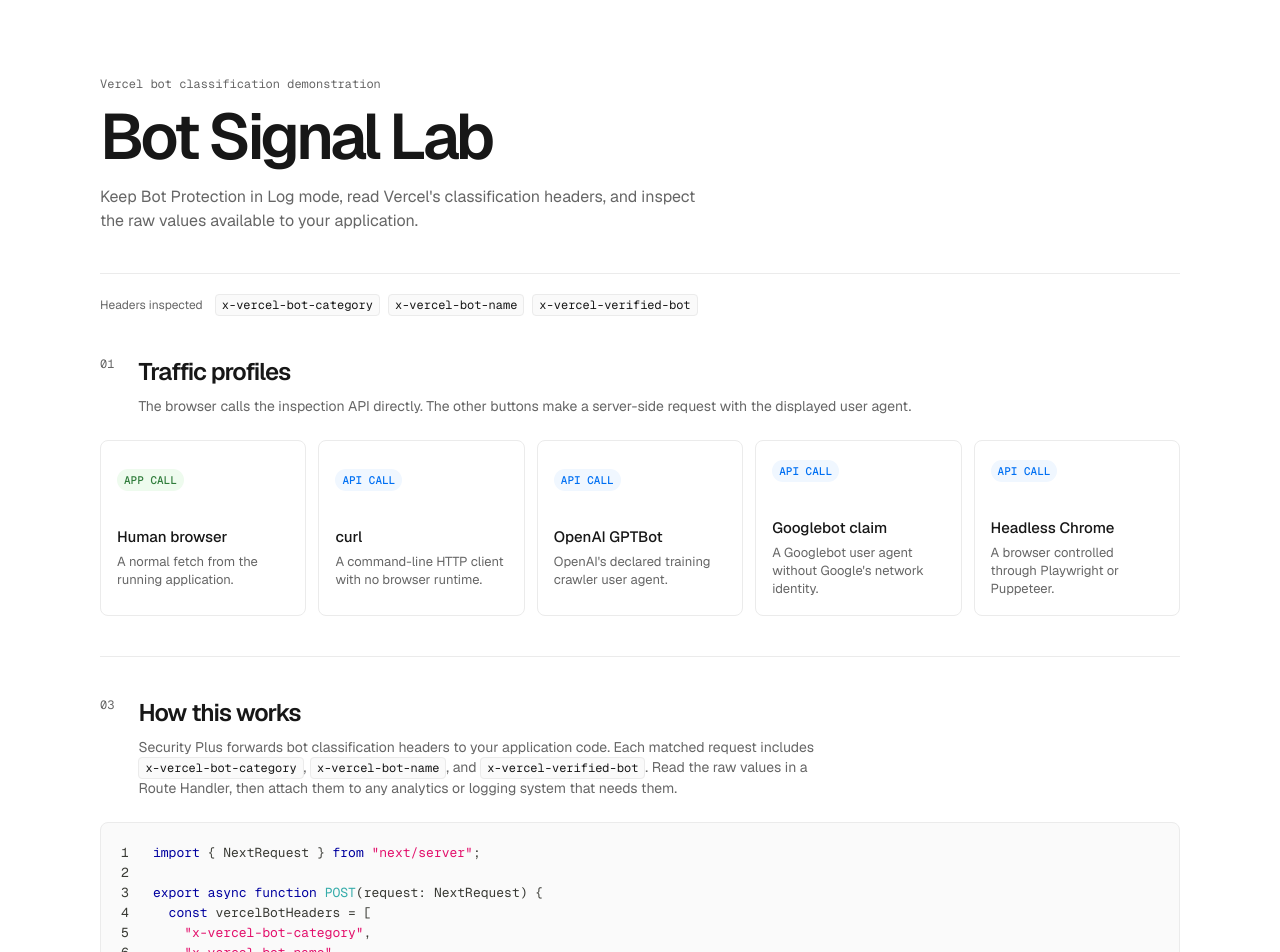
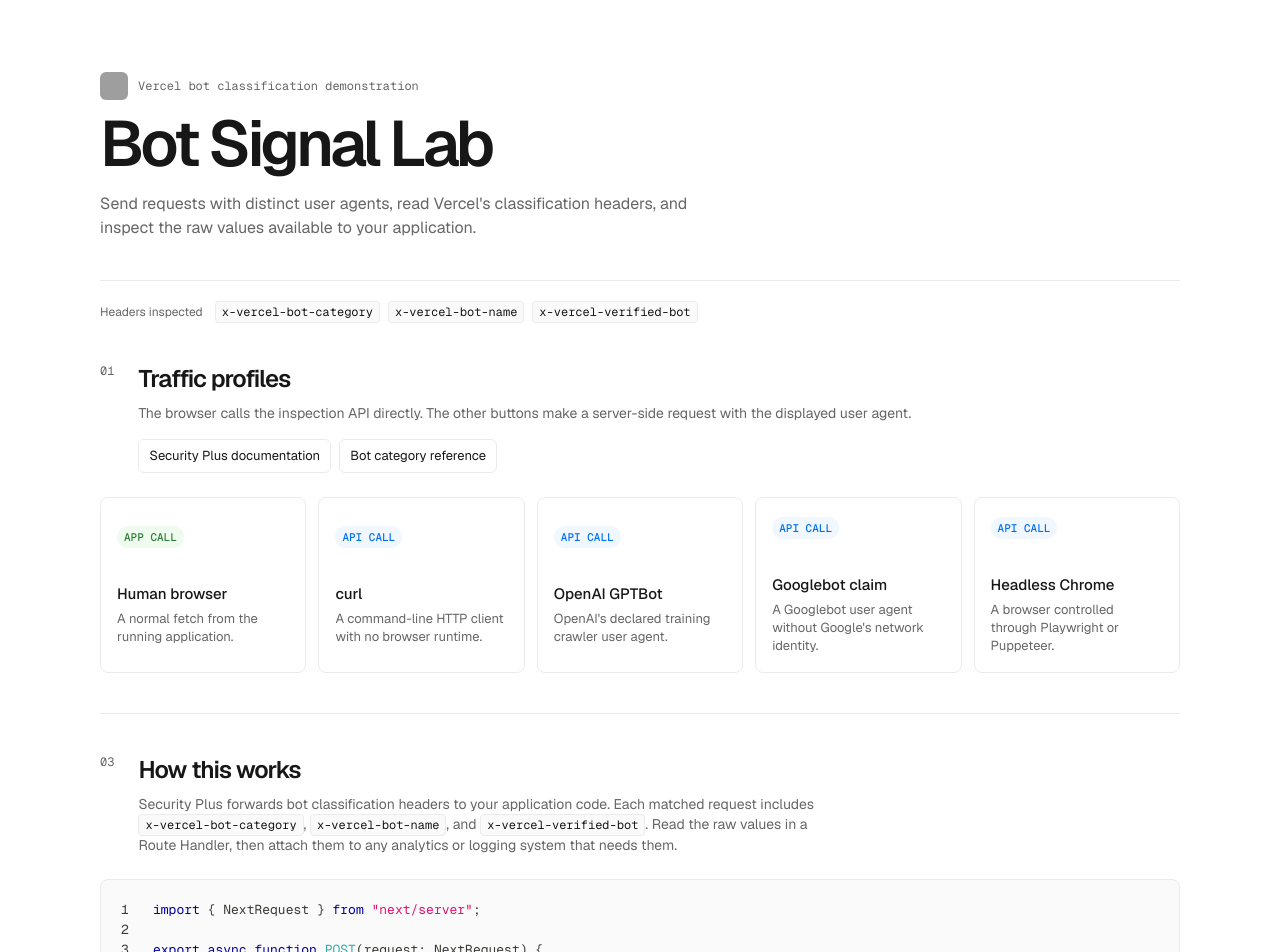
Before and after one commit to bennor/bot-signal-lab, a Next.js app: page / in a window 1280 px wide. Shown: the top 952 px of the page. Built offline with nearby package versions, Linux system fonts and the light colour scheme; grey boxes are pictures that could not be loaded.

Commit message:
Add bot references and project icon

```diff
--- a/app/globals.css
+++ b/app/globals.css
@@ -60,6 +60,16 @@ main {
   font-family: var(--font-mono);
   font-size: 12px;
   line-height: 16px;
+}
+
+.project-brand {
+  display: flex;
+  gap: 10px;
+  align-items: center;
+}
+
+.project-brand img {
+  border-radius: 6px;
 }
 
 h1 {
@@ -224,6 +234,28 @@ pre {
   max-width: 700px;
 }
 
+.resource-links {
+  display: flex;
+  flex-wrap: wrap;
+  gap: 8px;
+  margin-top: 16px;
+}
+
+.resource-links a {
+  padding: 7px 10px;
+  border: 1px solid var(--ds-gray-400);
+  border-radius: 6px;
+  color: var(--ds-gray-1000);
+  font-size: 13px;
+  line-height: 18px;
+  text-decoration: none;
+}
+
+.resource-links a:hover {
+  border-color: var(--ds-gray-600);
+  background: var(--ds-gray-100);
+}
+
 .code-sample {
   max-height: none;
   background: var(--ds-background-200) !important;
--- a/components/traffic-dashboard.tsx
+++ b/components/traffic-dashboard.tsx
@@ -1,5 +1,6 @@
 "use client";
 
+import Image from "next/image";
 import { useState } from "react";
 import { Highlight, themes } from "prism-react-renderer";
 import { simulations, type TrafficResult } from "@/lib/traffic";
@@ -61,11 +62,14 @@ export function TrafficDashboard() {
     <main>
       <header className="masthead">
         <div>
-          <span className="eyebrow">Vercel bot classification demonstration</span>
+          <div className="project-brand">
+            <Image src="/icon.svg" alt="" width={28} height={28} priority />
+            <span className="eyebrow">Vercel bot classification demonstration</span>
+          </div>
           <h1>Bot Signal Lab</h1>
           <p className="intro">
-            Keep Bot Protection in Log mode, read Vercel&apos;s classification headers,
-            and inspect the raw values available to your application.
+            Send requests with distinct user agents, read Vercel&apos;s classification
+            headers, and inspect the raw values available to your application.
           </p>
         </div>
       </header>
@@ -86,6 +90,22 @@ export function TrafficDashboard() {
               The browser calls the inspection API directly. The other buttons make a
               server-side request with the displayed user agent.
             </p>
+            <div className="resource-links">
+              <a
+                href="https://vercel.com/docs/vercel-firewall/security-plus"
+                target="_blank"
+                rel="noreferrer"
+              >
+                Security Plus documentation
+              </a>
+              <a
+                href="https://vercel.com/docs/bot-management#bot-visibility-and-classification-with-security-plus"
+                target="_blank"
+                rel="noreferrer"
+              >
+                Bot category reference
+              </a>
+            </div>
           </div>
         </div>
         <div className="scenario-grid">
@@ -152,11 +172,14 @@ export function TrafficDashboard() {
           {({ className, style, tokens, getLineProps, getTokenProps }) => (
             <pre className={`${className} code-sample`} style={style}>
               {tokens.map((line, index) => (
-                <span {...getLineProps({ line })} className="code-line" key={index}>
+                <span key={`line-${index}`} {...getLineProps({ line })} className="code-line">
                   <span className="line-number">{index + 1}</span>
                   <span>
                     {line.map((token, tokenIndex) => (
-                      <span {...getTokenProps({ token })} key={tokenIndex} />
+                      <span
+                        key={`token-${index}-${tokenIndex}`}
+                        {...getTokenProps({ token })}
+                      />
                     ))}
                   </span>
                 </span>
@@ -167,9 +190,8 @@ export function TrafficDashboard() {
       </section>
 
       <footer>
-        Bot Protection should remain in Log mode for this demo. A Googlebot user agent
-        alone cannot simulate a verified crawler because Vercel also verifies network
-        or cryptographic identity.
+        A Googlebot user agent alone cannot simulate a verified crawler because Vercel
+        also verifies network or cryptographic identity.
       </footer>
     </main>
   );
```
Also changed, not shown: app/icon.svg, 1 other file (tests, documents, lock files or other folders).
